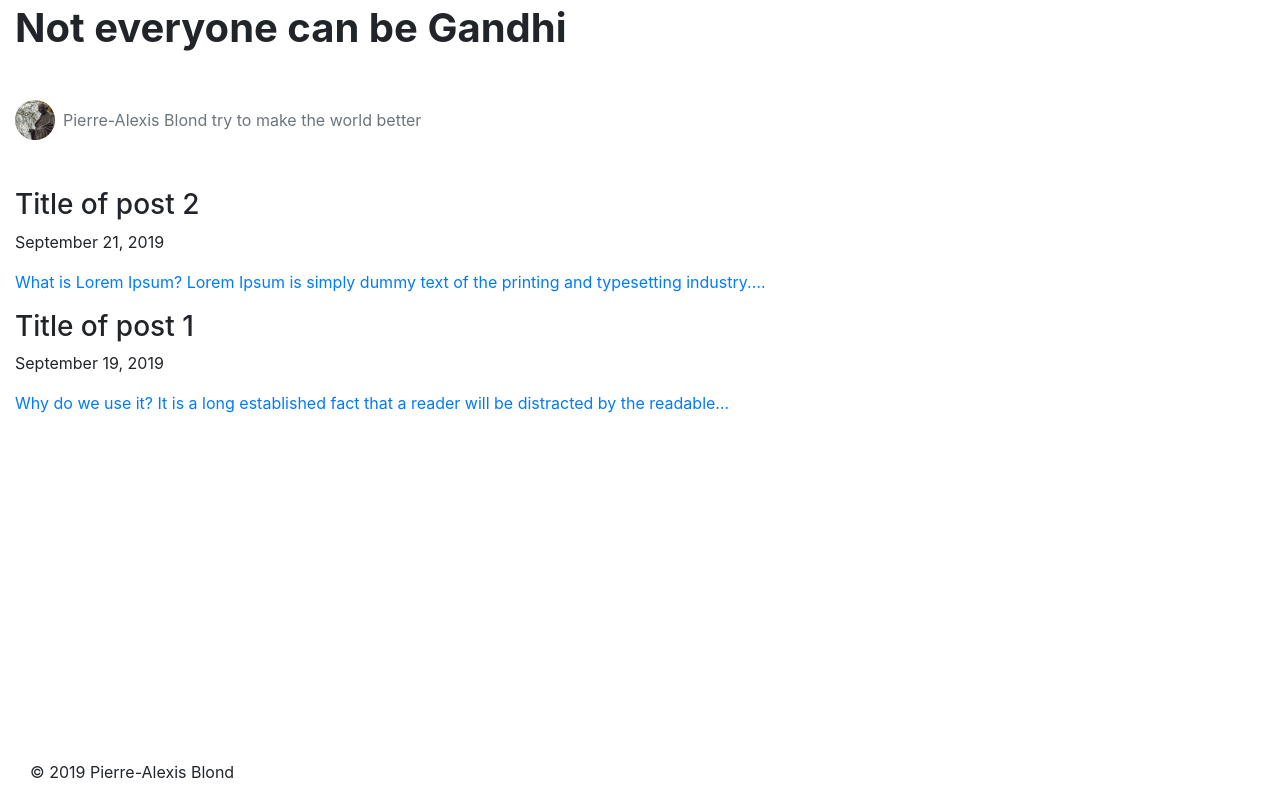
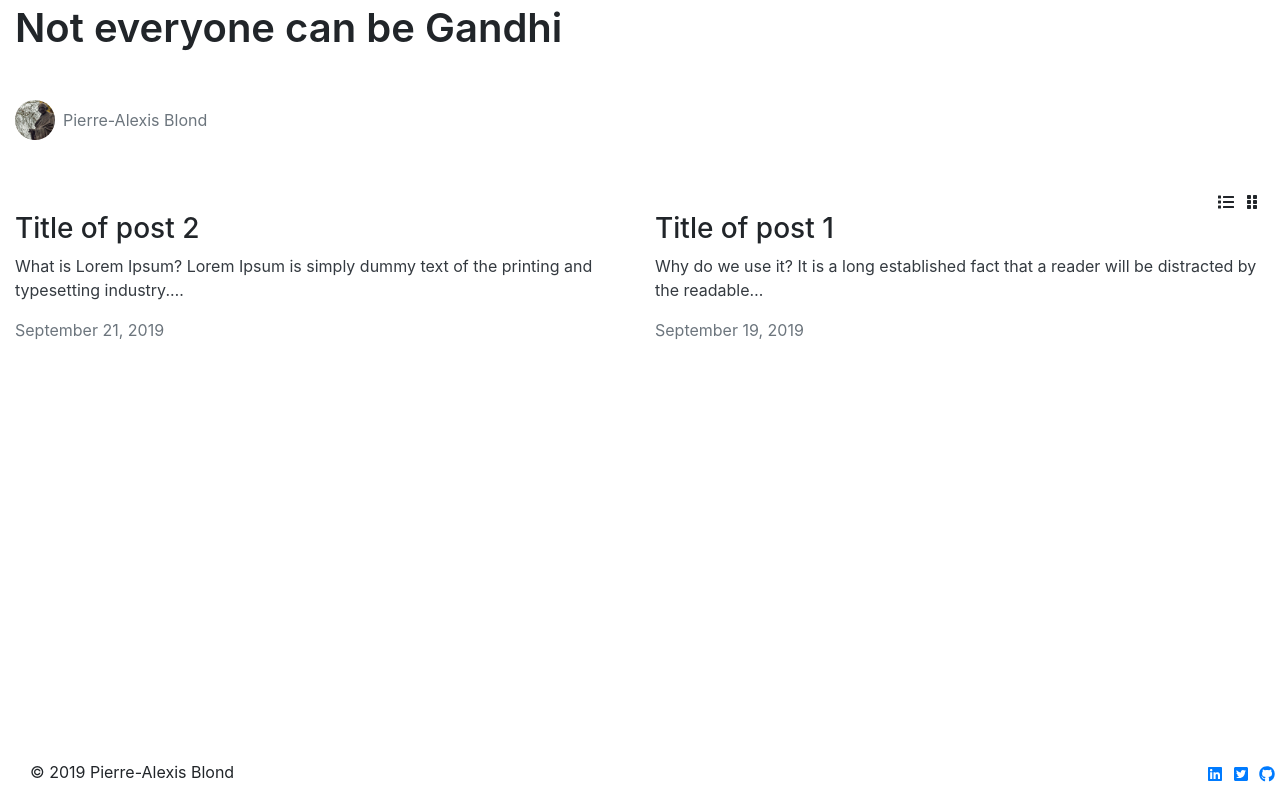
Before and after one commit to PABlond/Gatsby-TypeScript-Starter-Blog, a Gatsby site: page / in a window 1280 px wide. Built offline with nearby package versions, Linux system fonts and the light colour scheme; Gatsby itself is replaced by a stand-in of ours.

Commit message:
improve UI on homepage

```diff
--- a/gatsby-config.js
+++ b/gatsby-config.js
@@ -5,7 +5,11 @@ module.exports = {
     title: `Not everyone can be Gandhi`,
     description: `Not everyone can be Gandhi, but each of us has the power to make sure our own lives count – and it’s those millions of lives that will ultimately build a better world. – Jeffrey Skoll`,
     author: `Pierre-Alexis Blond`,
-    authorDescription: "try to make the world better",
+    socials: {
+      linkedin: "https://www.linkedin.com/in/pierre-alexis-blond-00924b158/",
+      twitter: "https://twitter.com/_pablond",
+      github: "https://github.com/PABlond"
+    },
   },
   plugins: [
     {
--- a/package.json
+++ b/package.json
@@ -25,7 +25,8 @@
     "react": "^16.10.2",
     "react-bootstrap": "^1.0.0-beta.14",
     "react-dom": "^16.10.2",
-    "react-helmet": "^5.2.1"
+    "react-helmet": "^5.2.1",
+    "react-icons": "^3.7.0"
   },
   "devDependencies": {
     "prettier": "^1.18.2"
--- a/src/assets/styles/style.scss
+++ b/src/assets/styles/style.scss
@@ -1,8 +1,96 @@
+$grey: #6c757d;
+$dark: #343a40;
 body {
   min-height: 100vh;
 }
 
+// ****************************************************
+// ****************************************************
+//                          Header
+// ****************************************************
+// ****************************************************
+
+#header {
+  h1 {
+    margin-bottom: 3rem;
+    font-weight: 600;
+  }
+
+  #header-about {
+    display: flex;
+    align-items: center;
+    margin-bottom: 3rem;
+    p {
+      color: $grey;
+      margin-bottom: 0
+    }
+
+    .author-picture {
+      margin-right: 0.5rem;
+      border-radius: 50%;
+    }
+  }
+}
+
+// ****************************************************
+// ****************************************************
+//                          Posts
+// ****************************************************
+// ****************************************************
+
+#ui-posts-selector {
+  width: 100%;
+  display: flex;
+  justify-content: flex-end;
+
+  div {
+    a {
+      margin-left: 5px;
+      margin-right: 5px;
+    }
+  }
+}
+
+#posts {
+  display: -ms-flexbox;
+  display: flex;
+  -ms-flex-wrap: wrap;
+  flex-wrap: wrap;
+  margin-right: -15px;
+  margin-left: -15px;
+
+  .col-md-6 {
+    .post-date {
+      color: $grey;
+    }
+
+    a {
+      color: $dark;
+    }
+  }
+}
+
+// ****************************************************
+// ****************************************************
+//                          Footer
+// ****************************************************
+// ****************************************************
+
 #footer {
   position: absolute;
   bottom: 0;
+  display: flex;
+  justify-content: space-between;
+  width: 100%;
+  padding-right: 15px;
+  padding-left: 15px;
+  margin-right: auto;
+  margin-left: auto;
+
+  #footer-socials {
+    a {
+      margin-left: 5px;
+      margin-right: 5px;
+    }
+  }
 }
--- a/src/components/Footer/index.tsx
+++ b/src/components/Footer/index.tsx
@@ -1,12 +1,25 @@
 import React from "react"
 import { Container } from "react-bootstrap"
+import { navigate } from "gatsby"
+import { FaLinkedin, FaTwitterSquare, FaGithub } from "react-icons/fa"
 
 export default ({ siteMetadata }) => {
   return (
-    <Container fluid id="footer">
-      <p className="d-flex align-items-center">
-      &copy; {new Date().getFullYear()} {siteMetadata.author}
+    <footer id="footer">
+      <p>
+        &copy; {new Date().getFullYear()} {siteMetadata.author}
       </p>
-    </Container>
+      <span id="footer-socials">
+        <a target="_blank" href={siteMetadata.socials.linkedin}>
+          <FaLinkedin />
+        </a>
+        <a target="_blank" href={siteMetadata.socials.twitter}>
+          <FaTwitterSquare />
+        </a>
+        <a target="_blank" href={siteMetadata.socials.github}>
+          <FaGithub />
+        </a>
+      </span>
+    </footer>
   )
 }
--- a/src/components/Header/index.tsx
+++ b/src/components/Header/index.tsx
@@ -3,12 +3,14 @@ import Img from "gatsby-image"
 
 export default ({ authorPicture, siteMetadata }) => {
   return (
-    <>
-      <h1 className="mb-5 font-weight-bold">{siteMetadata.title}</h1>
-      <p className="mb-5 d-flex text-secondary align-items-center">
-        <Img className="rounded-circle mr-2" {...authorPicture} />
-        {siteMetadata.author} {siteMetadata.authorDescription}
-      </p>
-    </>
+    <header id="header">
+      <h1>{siteMetadata.title}</h1>
+      <div id="header-about">
+        <Img className="author-picture" {...authorPicture} />
+        <p>
+          {siteMetadata.author} {siteMetadata.authorDescription}
+        </p>
+      </div>
+    </header>
   )
 }
--- /dev/null
+++ b/src/components/Posts/index.tsx
@@ -0,0 +1,51 @@
+import React, { useState, useEffect } from "react"
+import { Link } from "gatsby"
+import { FaList, FaGripVertical } from "react-icons/fa"
+
+export default ({ content }) => {
+  const [ui, setUi] = useState<{
+    isMobile: Boolean
+    column: Boolean
+  }>({
+    isMobile: true,
+    column: true,
+  })
+
+  useEffect(() => {
+    if (typeof window !== `undefined`) {
+      if (window.innerWidth > 768) setUi({ ...ui, isMobile: false })
+    }
+  }, [])
+
+  return (
+    <>
+      {!ui.isMobile && (
+        <div id="ui-posts-selector">
+          <div>
+            <a onClick={() => setUi({ ...ui, column: false })}>
+              <FaList />
+            </a>
+            <a onClick={() => setUi({ ...ui, column: true })}>
+              <FaGripVertical />
+            </a>
+          </div>
+        </div>
+      )}
+
+      <section id="posts">
+        {content.map((post, i: number) => {
+          return (
+            <div className={ui.column ? "col-md-6" : "post-row"} key={i}>
+              <h3>{post.title}</h3>
+              <Link to={post.slug}>
+                <p>{post.excerpt}</p>
+              </Link>
+
+              <p className="post-date">{post.date}</p>
+            </div>
+          )
+        })}
+      </section>
+    </>
+  )
+}
--- a/src/pages/index.tsx
+++ b/src/pages/index.tsx
@@ -1,11 +1,11 @@
 import React from "react"
-import 'bootstrap/dist/css/bootstrap.min.css';
-import './../assets/styles/style.scss'
+import "bootstrap/dist/css/bootstrap.min.css"
+import "./../assets/styles/style.scss"
 import { graphql } from "gatsby"
-import { Link } from "gatsby"
-import {Container, Row} from 'react-bootstrap'
-import Header from './../components/Header'
-import Footer from './../components/Footer'
+import { Container, Row } from "react-bootstrap"
+import Header from "./../components/Header"
+import Footer from "./../components/Footer"
+import Posts from "./../components/Posts"
 
 const IndexPage = ({ data, pageContext }) => {
   const { siteMetadata } = data.site
@@ -23,25 +23,14 @@ const IndexPage = ({ data, pageContext }) => {
   return (
     <Container fluid className="mt-1">
       <Header authorPicture={authorPicture} siteMetadata={siteMetadata} />
-      {content.map((post, i) => {
-        return (
-          <div key={i}>
-            <h3>{post.title}</h3>
-            <p>{post.date}</p>
-            <Link to={post.slug}>
-              <p>{post.excerpt}</p>
-            </Link>
-          </div>
-        )
-      })}
-
+      <Posts content={content} />
       <Footer siteMetadata={siteMetadata} />
     </Container>
   )
 }
 
 export const pageQuery = graphql`
-  query HomePageQuery{
+  query HomePageQuery {
     allMarkdownRemark(sort: { order: DESC, fields: [frontmatter___date] }) {
       edges {
         node {
@@ -61,7 +50,11 @@ export const pageQuery = graphql`
         author
         description
         title
-        authorDescription
+        socials {
+          linkedin
+          twitter
+          github
+        }
       }
     }
     authorPicture: file(relativePath: { eq: "author.jpg" }) {
```
Also changed, not shown: 1 other file.
